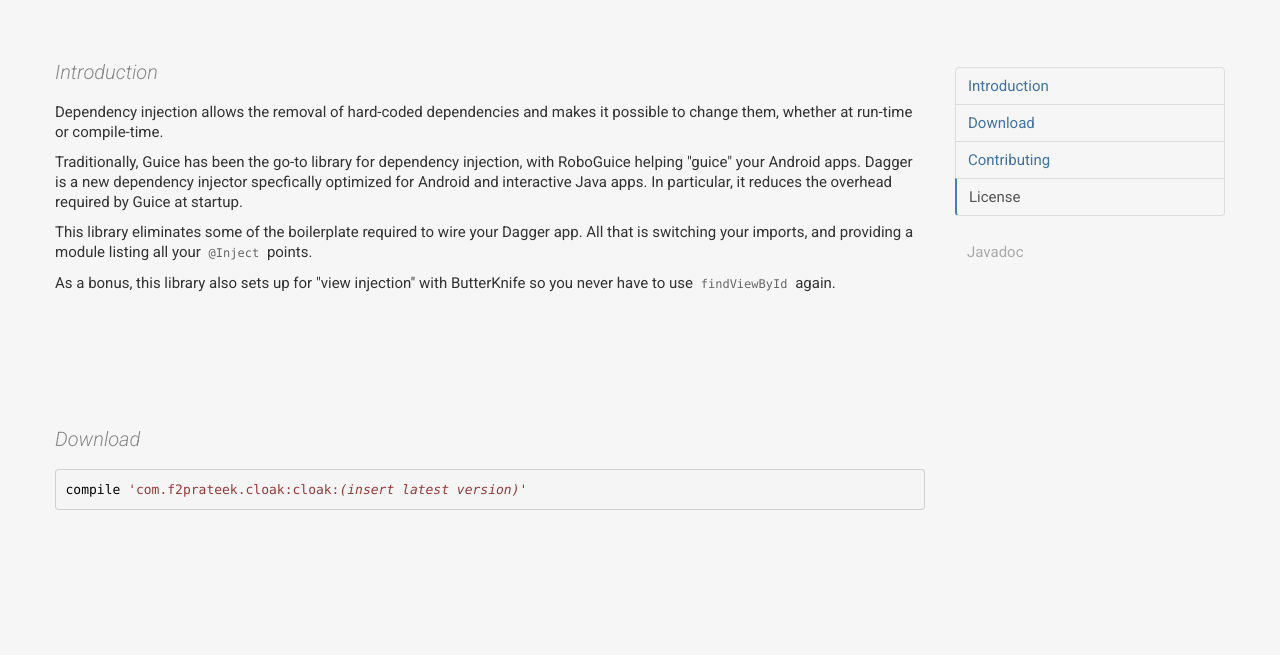
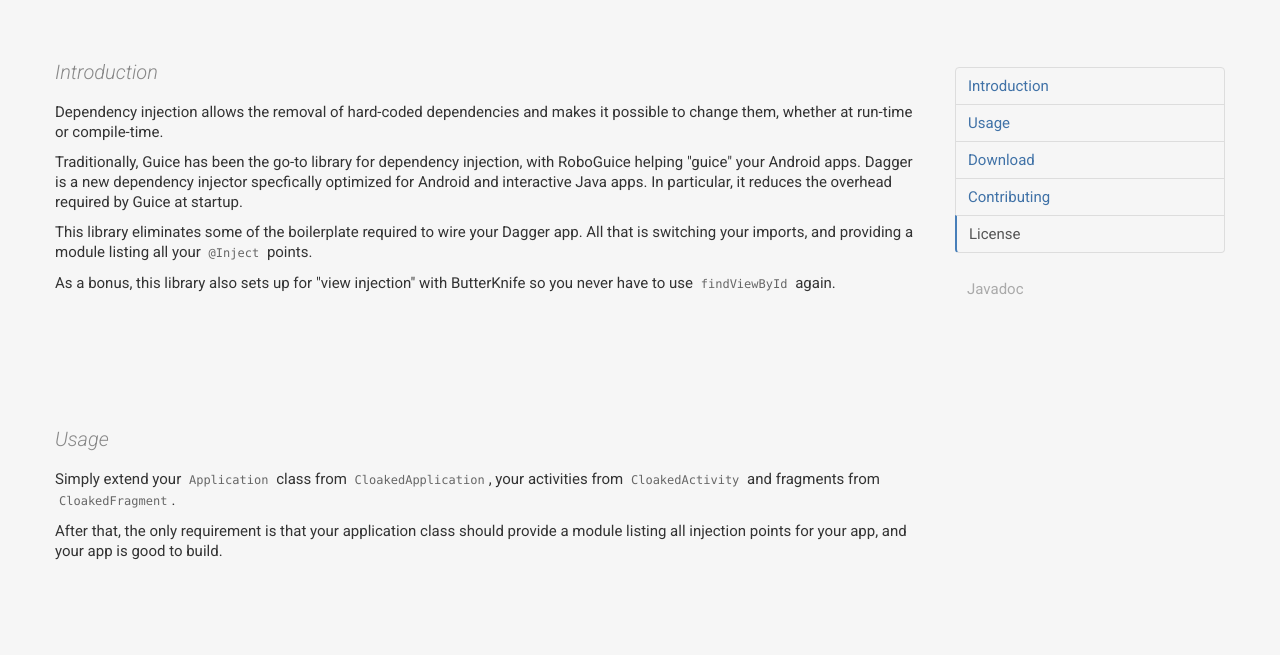
Before and after one commit to f2prateek/cloak, a plain HTML site: page index.html in a window 1280 px wide. Shown: the part 143-798 px from the top of the page. Drawn offline with nearby package versions, Linux system fonts and the light colour scheme.

Commit message:
Website at Sat Oct  5 11:59:46 MDT 2013

```diff
--- a/index.html
+++ b/index.html
@@ -65,6 +65,10 @@
                 <p>As a bonus, this library also sets up for "view injection" with ButterKnife so
                     you never have to use <code>findViewById</code> again.</p>
 
+                <h3 id="usage">Usage</h3>
+                <p>Simply extend your <code>Application</code> class from <code>CloakedApplication</code>, your activities from <code>CloakedActivity</code> and fragments from <code>CloakedFragment</code>.</p>
+                <p>After that, the only requirement is that your application class should provide a module listing all injection points for your app, and your app is good to build.</p>
+
                 <h3 id="download">Download</h3>
                 <pre class="prettyprint">compile 'com.f2prateek.cloak:cloak:<span
                         class="version pln"><em>(insert latest version)</em></span>'</pre>
@@ -97,6 +101,7 @@ limitations under the License.</pre>
                 <div class="content-nav" data-spy="affix" data-offset-top="80">
                     <ul class="nav nav-tabs nav-stacked primary">
                         <li><a href="#introduction">Introduction</a></li>
+                        <li><a href="#usage">Usage</a></li>
                         <li><a href="#download">Download</a></li>
                         <li><a href="#contributing">Contributing</a></li>
                         <li><a href="#license">License</a></li>
```
